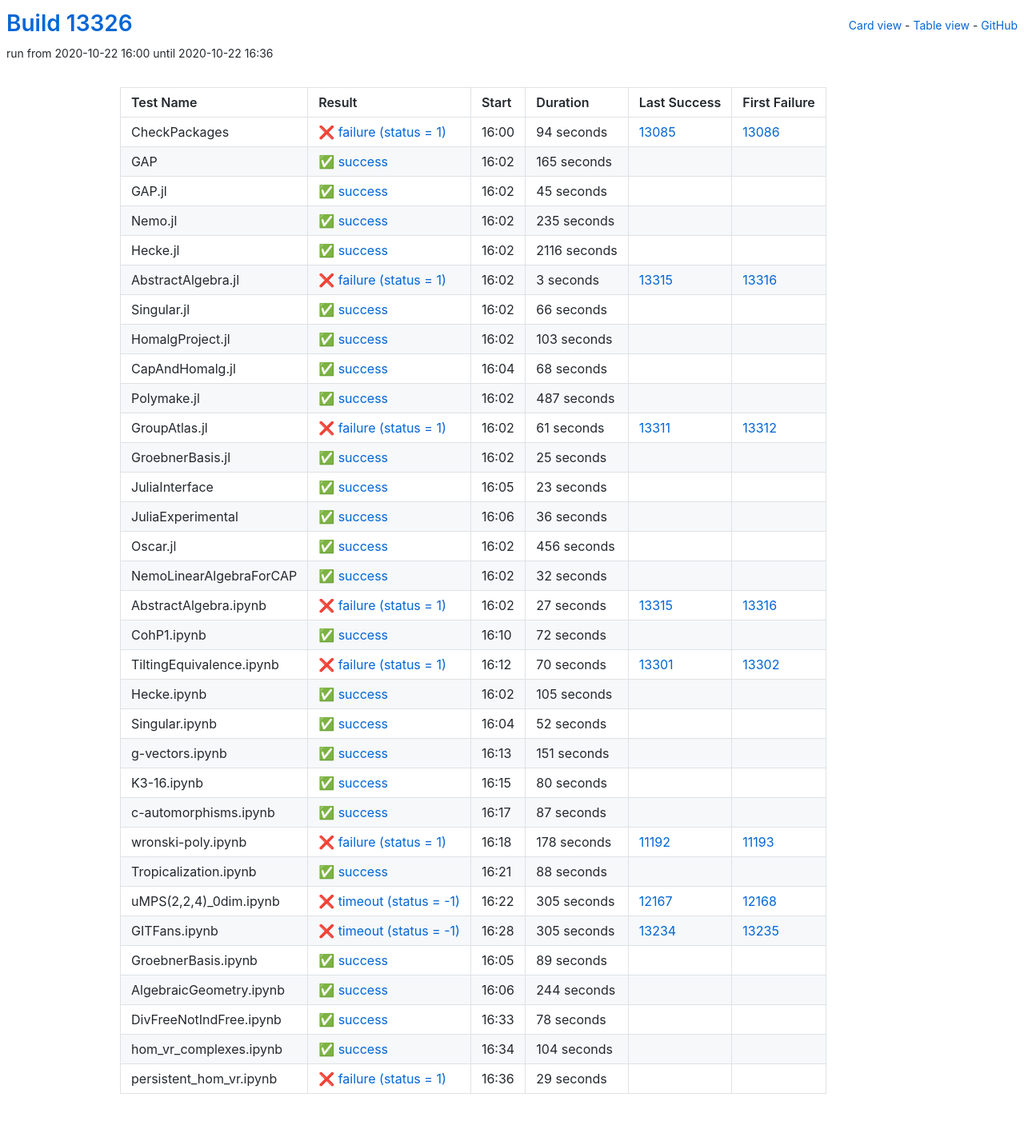
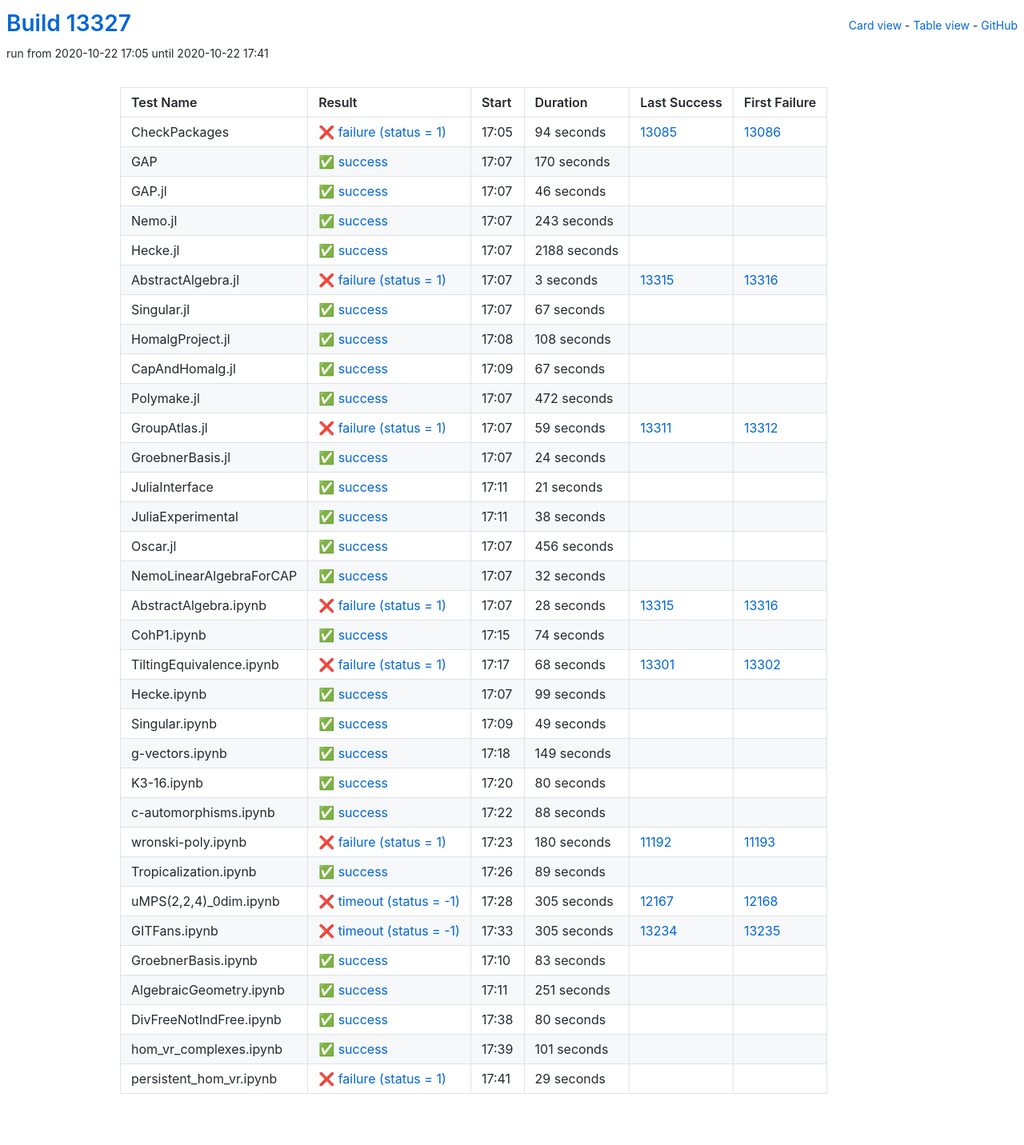
Before and after one commit to oscar-system/oscar-ci-status, a Jekyll site: the page built from table.html, in a window 1280 px wide. Shown: the whole page at 80% size. Built offline with Jekyll 4.4.1, drawn with Linux system fonts in a browser that asks for light colours.

Commit message:
Build #13327

```diff
--- a/_data/ci.yml
+++ b/_data/ci.yml
@@ -1,6 +1,6 @@
 ---
-build: 13326
-build_url: https://oscarci.mathematik.uni-kl.de/job/oscar/13326/
+build: 13327
+build_url: https://oscarci.mathematik.uni-kl.de/job/oscar/13327/
 job: oscar
 organization: oscar-system
 repo: oscar-ci-status
@@ -8,8 +8,8 @@ repourl: https://github.com/oscar-system/oscar-ci-status
 tests:
 - name: CheckPackages
   id: checkpackages
-  log: https://oscarci.mathematik.uni-kl.de/job/oscar/13326/artifact/logs/build-13326/CheckPackages.log
-  start: 2020-10-22 16:00
+  log: https://oscarci.mathematik.uni-kl.de/job/oscar/13327/artifact/logs/build-13327/CheckPackages.log
+  start: 2020-10-22 17:05
   success: false
   exitcode: 1
   status: failure
@@ -20,56 +20,56 @@ tests:
   first_failure_url: https://oscarci.mathematik.uni-kl.de/job/oscar/13086/
 - name: GAP
   id: gap
-  log: https://oscarci.mathematik.uni-kl.de/job/oscar/13326/artifact/logs/build-13326/GAP.log
-  start: 2020-10-22 16:02
+  log: https://oscarci.mathematik.uni-kl.de/job/oscar/13327/artifact/logs/build-13327/GAP.log
+  start: 2020-10-22 17:07
   success: true
   exitcode: 0
   status: success
-  duration: 165
+  duration: 170
   last_success: false
   last_success_url:
   first_failure: false
   first_failure_url:
 - name: GAP.jl
   id: gap-jl
-  log: https://oscarci.mathematik.uni-kl.de/job/oscar/13326/artifact/logs/build-13326/GAP.jl.log
-  start: 2020-10-22 16:02
+  log: https://oscarci.mathematik.uni-kl.de/job/oscar/13327/artifact/logs/build-13327/GAP.jl.log
+  start: 2020-10-22 17:07
   success: true
   exitcode: 0
   status: success
-  duration: 45
+  duration: 46
   last_success: false
   last_success_url:
   first_failure: false
   first_failure_url:
 - name: Nemo.jl
   id: nemo-jl
-  log: https://oscarci.mathematik.uni-kl.de/job/oscar/13326/artifact/logs/build-13326/Nemo.jl.log
-  start: 2020-10-22 16:02
+  log: https://oscarci.mathematik.uni-kl.de/job/oscar/13327/artifact/logs/build-13327/Nemo.jl.log
+  start: 2020-10-22 17:07
   success: true
   exitcode: 0
   status: success
-  duration: 235
+  duration: 243
   last_success: false
   last_success_url:
   first_failure: false
   first_failure_url:
 - name: Hecke.jl
   id: hecke-jl
-  log: https://oscarci.mathematik.uni-kl.de/job/oscar/13326/artifact/logs/build-13326/Hecke.jl.log
-  start: 2020-10-22 16:02
+  log: https://oscarci.mathematik.uni-kl.de/job/oscar/13327/artifact/logs/build-13327/Hecke.jl.log
+  start: 2020-10-22 17:07
   success: true
   exitcode: 0
   status: success
-  duration: 2116
+  duration: 2188
   last_success: false
   last_success_url:
   first_failure: false
   first_failure_url:
 - name: AbstractAlgebra.jl
   id: abstractalgebra-jl
-  log: https://oscarci.mathematik.uni-kl.de/job/oscar/13326/artifact/logs/build-13326/AbstractAlgebra.jl.log
-  start: 2020-10-22 16:02
+  log: https://oscarci.mathematik.uni-kl.de/job/oscar/13327/artifact/logs/build-13327/AbstractAlgebra.jl.log
+  start: 2020-10-22 17:07
   success: false
   exitcode: 1
   status: failure
@@ -80,104 +80,104 @@ tests:
   first_failure_url: https://oscarci.mathematik.uni-kl.de/job/oscar/13316/
 - name: Singular.jl
   id: singular-jl
-  log: https://oscarci.mathematik.uni-kl.de/job/oscar/13326/artifact/logs/build-13326/Singular.jl.log
-  start: 2020-10-22 16:02
+  log: https://oscarci.mathematik.uni-kl.de/job/oscar/13327/artifact/logs/build-13327/Singular.jl.log
+  start: 2020-10-22 17:07
   success: true
   exitcode: 0
   status: success
-  duration: 66
+  duration: 67
   last_success: false
   last_success_url:
   first_failure: false
   first_failure_url:
 - name: HomalgProject.jl
   id: homalgproject-jl
-  log: https://oscarci.mathematik.uni-kl.de/job/oscar/13326/artifact/logs/build-13326/HomalgProject.jl.log
-  start: 2020-10-22 16:02
+  log: https://oscarci.mathematik.uni-kl.de/job/oscar/13327/artifact/logs/build-13327/HomalgProject.jl.log
+  start: 2020-10-22 17:08
   success: true
   exitcode: 0
   status: success
-  duration: 103
+  duration: 108
   last_success: false
   last_success_url:
   first_failure: false
   first_failure_url:
 - name: CapAndHomalg.jl
   id: capandhomalg-jl
-  log: https://oscarci.mathematik.uni-kl.de/job/oscar/13326/artifact/logs/build-13326/CapAndHomalg.jl.log
-  start: 2020-10-22 16:04
+  log: https://oscarci.mathematik.uni-kl.de/job/oscar/13327/artifact/logs/build-13327/CapAndHomalg.jl.log
+  start: 2020-10-22 17:09
   success: true
   exitcode: 0
   status: success
-  duration: 68
+  duration: 67
   last_success: false
   last_success_url:
   first_failure: false
   first_failure_url:
 - name: Polymake.jl
   id: polymake-jl
-  log: https://oscarci.mathematik.uni-kl.de/job/oscar/13326/artifact/logs/build-13326/Polymake.jl.log
-  start: 2020-10-22 16:02
+  log: https://oscarci.mathematik.uni-kl.de/job/oscar/13327/artifact/logs/build-13327/Polymake.jl.log
+  start: 2020-10-22 17:07
   success: true
   exitcode: 0
   status: success
-  duration: 487
+  duration: 472
   last_success: false
   last_success_url:
   first_failure: false
   first_failure_url:
 - name: GroupAtlas.jl
   id: groupatlas-jl
-  log: https://oscarci.mathematik.uni-kl.de/job/oscar/13326/artifact/logs/build-13326/GroupAtlas.jl.log
-  start: 2020-10-22 16:02
+  log: https://oscarci.mathematik.uni-kl.de/job/oscar/13327/artifact/logs/build-13327/GroupAtlas.jl.log
+  start: 2020-10-22 17:07
   success: false
   exitcode: 1
   status: failure
-  duration: 61
+  duration: 59
   last_success: 13311
   last_success_url: https://oscarci.mathematik.uni-kl.de/job/oscar/13311/
   first_failure: 13312
   first_failure_url: https://oscarci.mathematik.uni-kl.de/job/oscar/13312/
 - name: GroebnerBasis.jl
   id: groebnerbasis-jl
-  log: https://oscarci.mathematik.uni-kl.de/job/oscar/13326/artifact/logs/build-13326/GroebnerBasis.jl.log
-  start: 2020-10-22 16:02
+  log: https://oscarci.mathematik.uni-kl.de/job/oscar/13327/artifact/logs/build-13327/GroebnerBasis.jl.log
+  start: 2020-10-22 17:07
   success: true
   exitcode: 0
   status: success
-  duration: 25
+  duration: 24
   last_success: false
   last_success_url:
   first_failure: false
   first_failure_url:
 - name: JuliaInterface
   id: juliainterface
-  log: https://oscarci.mathematik.uni-kl.de/job/oscar/13326/artifact/logs/build-13326/JuliaInterface.log
-  start: 2020-10-22 16:05
+  log: https://oscarci.mathematik.uni-kl.de/job/oscar/13327/artifact/logs/build-13327/JuliaInterface.log
+  start: 2020-10-22 17:11
   success: true
   exitcode: 0
   status: success
-  duration: 23
+  duration: 21
   last_success: false
   last_success_url:
   first_failure: false
   first_failure_url:
 - name: JuliaExperimental
   id: juliaexperimental
-  log: https://oscarci.mathematik.uni-kl.de/job/oscar/13326/artifact/logs/build-13326/JuliaExperimental.log
-  start: 2020-10-22 16:06
+  log: https://oscarci.mathematik.uni-kl.de/job/oscar/13327/artifact/logs/build-13327/JuliaExperimental.log
+  start: 2020-10-22 17:11
   success: true
   exitcode: 0
   status: success
-  duration: 36
+  duration: 38
   last_success: false
   last_success_url:
   first_failure: false
   first_failure_url:
 - name: Oscar.jl
   id: oscar-jl
-  log: https://oscarci.mathematik.uni-kl.de/job/oscar/13326/artifact/logs/build-13326/Oscar.jl.log
-  start: 2020-10-22 16:02
+  log: https://oscarci.mathematik.uni-kl.de/job/oscar/13327/artifact/logs/build-13327/Oscar.jl.log
+  start: 2020-10-22 17:07
   success: true
   exitcode: 0
   status: success
@@ -188,8 +188,8 @@ tests:
   first_failure_url:
 - name: NemoLinearAlgebraForCAP
   id: nemolinearalgebraforcap
-  log: https://oscarci.mathematik.uni-kl.de/job/oscar/13326/artifact/logs/build-13326/NemoLinearAlgebraForCAP.log
-  start: 2020-10-22 16:02
+  log: https://oscarci.mathematik.uni-kl.de/job/oscar/13327/artifact/logs/build-13327/NemoLinearAlgebraForCAP.log
+  start: 2020-10-22 17:07
   success: true
   exitcode: 0
   status: success
@@ -200,80 +200,80 @@ tests:
   first_failure_url:
 - name: AbstractAlgebra.ipynb
   id: abstractalgebra-ipynb
-  log: https://oscarci.mathematik.uni-kl.de/job/oscar/13326/artifact/logs/build-13326/AbstractAlgebra.ipynb.log
-  start: 2020-10-22 16:02
+  log: https://oscarci.mathematik.uni-kl.de/job/oscar/13327/artifact/logs/build-13327/AbstractAlgebra.ipynb.log
+  start: 2020-10-22 17:07
   success: false
   exitcode: 1
   status: failure
-  duration: 27
+  duration: 28
   last_success: 13315
   last_success_url: https://oscarci.mathematik.uni-kl.de/job/oscar/13315/
   first_failure: 13316
   first_failure_url: https://oscarci.mathematik.uni-kl.de/job/oscar/13316/
 - name: CohP1.ipynb
   id: cohp1-ipynb
-  log: https://oscarci.mathematik.uni-kl.de/job/oscar/13326/artifact/logs/build-13326/CohP1.ipynb.log
-  start: 2020-10-22 16:10
+  log: https://oscarci.mathematik.uni-kl.de/job/oscar/13327/artifact/logs/build-13327/CohP1.ipynb.log
+  start: 2020-10-22 17:15
   success: true
   exitcode: 0
   status: success
-  duration: 72
+  duration: 74
   last_success: false
   last_success_url:
   first_failure: false
   first_failure_url:
 - name: TiltingEquivalence.ipynb
   id: tiltingequivalence-ipynb
-  log: https://oscarci.mathematik.uni-kl.de/job/oscar/13326/artifact/logs/build-13326/TiltingEquivalence.ipynb.log
-  start: 2020-10-22 16:12
+  log: https://oscarci.mathematik.uni-kl.de/job/oscar/13327/artifact/logs/build-13327/TiltingEquivalence.ipynb.log
+  start: 2020-10-22 17:17
   success: false
   exitcode: 1
   status: failure
-  duration: 70
+  duration: 68
   last_success: 13301
   last_success_url: https://oscarci.mathematik.uni-kl.de/job/oscar/13301/
   first_failure: 13302
   first_failure_url: https://oscarci.mathematik.uni-kl.de/job/oscar/13302/
 - name: Hecke.ipynb
   id: hecke-ipynb
-  log: https://oscarci.mathematik.uni-kl.de/job/oscar/13326/artifact/logs/build-13326/Hecke.ipynb.log
-  start: 2020-10-22 16:02
+  log: https://oscarci.mathematik.uni-kl.de/job/oscar/13327/artifact/logs/build-13327/Hecke.ipynb.log
+  start: 2020-10-22 17:07
   success: true
   exitcode: 0
   status: success
-  duration: 105
+  duration: 99
   last_success: false
   last_success_url:
   first_failure: false
   first_failure_url:
 - name: Singular.ipynb
   id: singular-ipynb
-  log: https://oscarci.mathematik.uni-kl.de/job/oscar/13326/artifact/logs/build-13326/Singular.ipynb.log
-  start: 2020-10-22 16:04
+  log: https://oscarci.mathematik.uni-kl.de/job/oscar/13327/artifact/logs/build-13327/Singular.ipynb.log
+  start: 2020-10-22 17:09
   success: true
   exitcode: 0
   status: success
-  duration: 52
+  duration: 49
   last_success: false
   last_success_url:
   first_failure: false
   first_failure_url:
 - name: g-vectors.ipynb
   id: g-vectors-ipynb
-  log: https://oscarci.mathematik.uni-kl.de/job/oscar/13326/artifact/logs/build-13326/g-vectors.ipynb.log
-  start: 2020-10-22 16:13
+  log: https://oscarci.mathematik.uni-kl.de/job/oscar/13327/artifact/logs/build-13327/g-vectors.ipynb.log
+  start: 2020-10-22 17:18
   success: true
   exitcode: 0
   status: success
-  duration: 151
+  duration: 149
   last_success: false
   last_success_url:
   first_failure: false
   first_failure_url:
 - name: K3-16.ipynb
   id: k3-16-ipynb
-  log: https://oscarci.mathematik.uni-kl.de/job/oscar/13326/artifact/logs/build-13326/K3-16.ipynb.log
-  start: 2020-10-22 16:15
+  log: https://oscarci.mathematik.uni-kl.de/job/oscar/13327/artifact/logs/build-13327/K3-16.ipynb.log
+  start: 2020-10-22 17:20
   success: true
   exitcode: 0
   status: success
@@ -284,32 +284,8 @@ tests:
   first_failure_url:
 - name: c-automorphisms.ipynb
   id: c-automorphisms-ipynb
-  log: https://oscarci.mathematik.uni-kl.de/job/oscar/13326/artifact/logs/build-13326/c-automorphisms.ipynb.log
-  start: 2020-10-22 16:17
-  success: true
-  exitcode: 0
-  status: success
-  duration: 87
-  last_success: false
-  last_success_url:
-  first_failure: false
-  first_failure_url:
-- name: wronski-poly.ipynb
-  id: wronski-poly-ipynb
-  log: https://oscarci.mathematik.uni-kl.de/job/oscar/13326/artifact/logs/build-13326/wronski-poly.ipynb.log
-  start: 2020-10-22 16:18
-  success: false
-  exitcode: 1
-  status: failure
-  duration: 178
-  last_success: 11192
-  last_success_url: https://oscarci.mathematik.uni-kl.de/job/oscar/11192/
-  first_failure: 11193
-  first_failure_url: https://oscarci.mathematik.uni-kl.de/job/oscar/11193/
-- name: Tropicalization.ipynb
-  id: tropicalization-ipynb
-  log: https://oscarci.mathematik.uni-kl.de/job/oscar/13326/artifact/logs/build-13326/Tropicalization.ipynb.log
-  start: 2020-10-22 16:21
+  log: https://oscarci.mathematik.uni-kl.de/job/oscar/13327/artifact/logs/build-13327/c-automorphisms.ipynb.log
+  start: 2020-10-22 17:22
   success: true
   exitcode: 0
   status: success
@@ -318,10 +294,34 @@ tests:
   last_success_url:
   first_failure: false
   first_failure_url:
+- name: wronski-poly.ipynb
+  id: wronski-poly-ipynb
+  log: https://oscarci.mathematik.uni-kl.de/job/oscar/13327/artifact/logs/build-13327/wronski-poly.ipynb.log
+  start: 2020-10-22 17:23
+  success: false
+  exitcode: 1
+  status: failure
+  duration: 180
+  last_success: 11192
+  last_success_url: https://oscarci.mathematik.uni-kl.de/job/oscar/11192/
+  first_failure: 11193
+  first_failure_url: https://oscarci.mathematik.uni-kl.de/job/oscar/11193/
+- name: Tropicalization.ipynb
+  id: tropicalization-ipynb
+  log: https://oscarci.mathematik.uni-kl.de/job/oscar/13327/artifact/logs/build-13327/Tropicalization.ipynb.log
+  start: 2020-10-22 17:26
+  success: true
+  exitcode: 0
+  status: success
+  duration: 89
+  last_success: false
+  last_success_url:
+  first_failure: false
+  first_failure_url:
 - name: uMPS(2,2,4)_0dim.ipynb
   id: umps-2-2-4-0dim-ipynb
-  log: https://oscarci.mathematik.uni-kl.de/job/oscar/13326/artifact/logs/build-13326/uMPS-2-2-4-_0dim.ipynb.log
-  start: 2020-10-22 16:22
+  log: https://oscarci.mathematik.uni-kl.de/job/oscar/13327/artifact/logs/build-13327/uMPS-2-2-4-_0dim.ipynb.log
+  start: 2020-10-22 17:28
   success: false
   exitcode: -1
   status: timeout
@@ -332,8 +332,8 @@ tests:
   first_failure_url: https://oscarci.mathematik.uni-kl.de/job/oscar/12168/
 - name: GITFans.ipynb
   id: gitfans-ipynb
-  log: https://oscarci.mathematik.uni-kl.de/job/oscar/13326/artifact/logs/build-13326/GITFans.ipynb.log
-  start: 2020-10-22 16:28
+  log: https://oscarci.mathematik.uni-kl.de/job/oscar/13327/artifact/logs/build-13327/GITFans.ipynb.log
+  start: 2020-10-22 17:33
   success: false
   exitcode: -1
   status: timeout
@@ -344,56 +344,56 @@ tests:
   first_failure_url: https://oscarci.mathematik.uni-kl.de/job/oscar/13235/
 - name: GroebnerBasis.ipynb
   id: groebnerbasis-ipynb
-  log: https://oscarci.mathematik.uni-kl.de/job/oscar/13326/artifact/logs/build-13326/GroebnerBasis.ipynb.log
-  start: 2020-10-22 16:05
+  log: https://oscarci.mathematik.uni-kl.de/job/oscar/13327/artifact/logs/build-13327/GroebnerBasis.ipynb.log
+  start: 2020-10-22 17:10
   success: true
   exitcode: 0
   status: success
-  duration: 89
+  duration: 83
   last_success: false
   last_success_url:
   first_failure: false
   first_failure_url:
 - name: AlgebraicGeometry.ipynb
   id: algebraicgeometry-ipynb
-  log: https://oscarci.mathematik.uni-kl.de/job/oscar/13326/artifact/logs/build-13326/AlgebraicGeometry.ipynb.log
-  start: 2020-10-22 16:06
+  log: https://oscarci.mathematik.uni-kl.de/job/oscar/13327/artifact/logs/build-13327/AlgebraicGeometry.ipynb.log
+  start: 2020-10-22 17:11
   success: true
   exitcode: 0
   status: success
-  duration: 244
+  duration: 251
   last_success: false
   last_success_url:
   first_failure: false
   first_failure_url:
 - name: DivFreeNotIndFree.ipynb
   id: divfreenotindfree-ipynb
-  log: https://oscarci.mathematik.uni-kl.de/job/oscar/13326/artifact/logs/build-13326/DivFreeNotIndFree.ipynb.log
-  start: 2020-10-22 16:33
+  log: https://oscarci.mathematik.uni-kl.de/job/oscar/13327/artifact/logs/build-13327/DivFreeNotIndFree.ipynb.log
+  start: 2020-10-22 17:38
   success: true
   exitcode: 0
   status: success
-  duration: 78
+  duration: 80
   last_success: false
   last_success_url:
   first_failure: false
   first_failure_url:
 - name: hom_vr_complexes.ipynb
   id: hom-vr-complexes-ipynb
-  log: https://oscarci.mathematik.uni-kl.de/job/oscar/13326/artifact/logs/build-13326/hom_vr_complexes.ipynb.log
-  start: 2020-10-22 16:34
+  log: https://oscarci.mathematik.uni-kl.de/job/oscar/13327/artifact/logs/build-13327/hom_vr_complexes.ipynb.log
+  start: 2020-10-22 17:39
   success: true
   exitcode: 0
   status: success
-  duration: 104
+  duration: 101
   last_success: false
   last_success_url:
   first_failure: false
   first_failure_url:
 - name: persistent_hom_vr.ipynb
   id: persistent-hom-vr-ipynb
-  log: https://oscarci.mathematik.uni-kl.de/job/oscar/13326/artifact/logs/build-13326/persistent_hom_vr.ipynb.log
-  start: 2020-10-22 16:36
+  log: https://oscarci.mathematik.uni-kl.de/job/oscar/13327/artifact/logs/build-13327/persistent_hom_vr.ipynb.log
+  start: 2020-10-22 17:41
   success: false
   exitcode: 1
   status: failure
```
Also changed, not shown: README.md.
